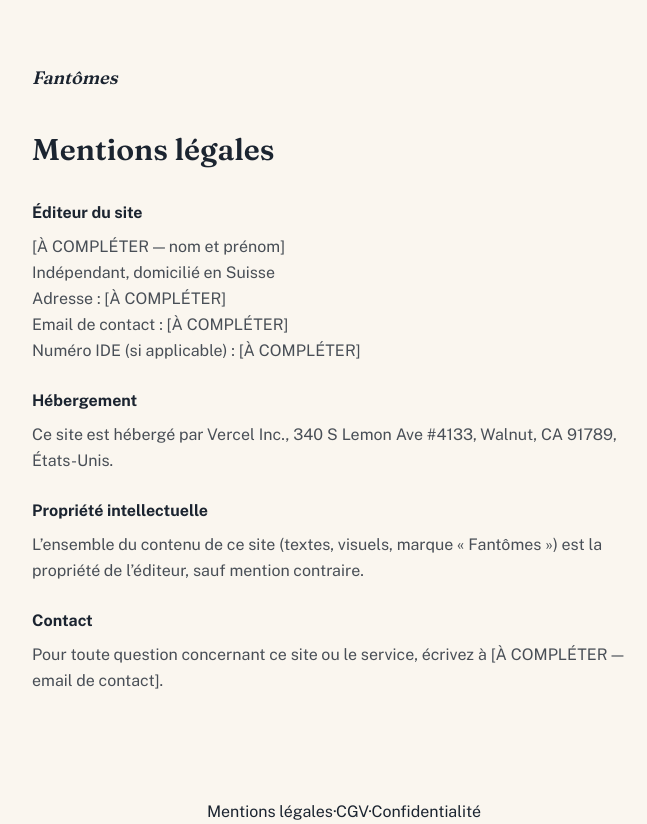
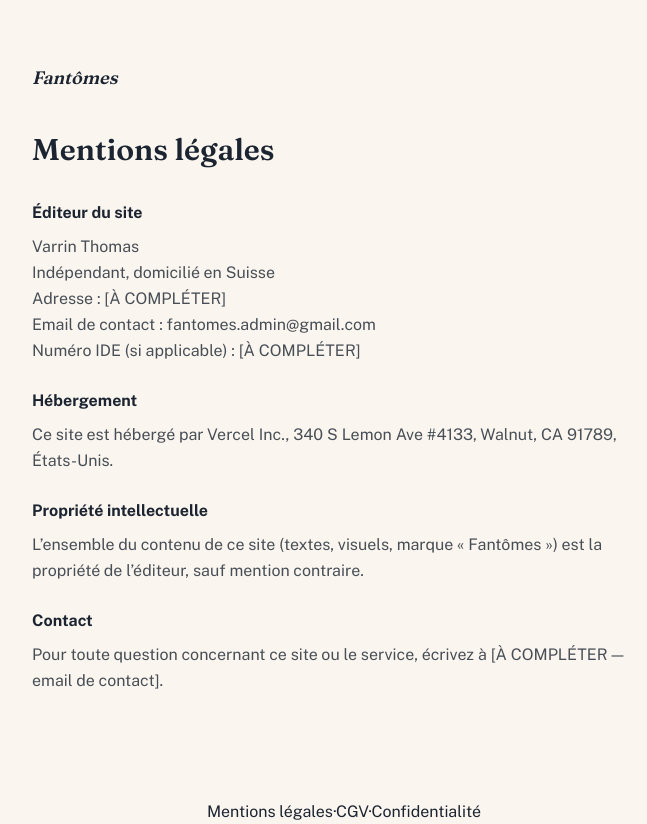
Before and after one commit to tvrn-21/Fantomes-, a Next.js app in the folder fantomes/: page /mentions-legales in a window 1280 px wide. Shown: the whole page, without its empty margins (296-943 px from the left). Built offline with nearby package versions, Linux system fonts and the light colour scheme.

Commit message:
Update page.tsx

```diff
--- a/fantomes/app/mentions-legales/page.tsx
+++ b/fantomes/app/mentions-legales/page.tsx
@@ -10,13 +10,13 @@ export default function MentionsLegales() {
         <section>
           <h2 className="font-semibold text-ink mb-2">Éditeur du site</h2>
           <p>
-            [À COMPLÉTER — nom et prénom]
+            Varrin Thomas
             <br />
             Indépendant, domicilié en Suisse
             <br />
             Adresse : [À COMPLÉTER]
             <br />
-            Email de contact : [À COMPLÉTER]
+            Email de contact : fantomes.admin@gmail.com
             <br />
             Numéro IDE (si applicable) : [À COMPLÉTER]
           </p>
```
